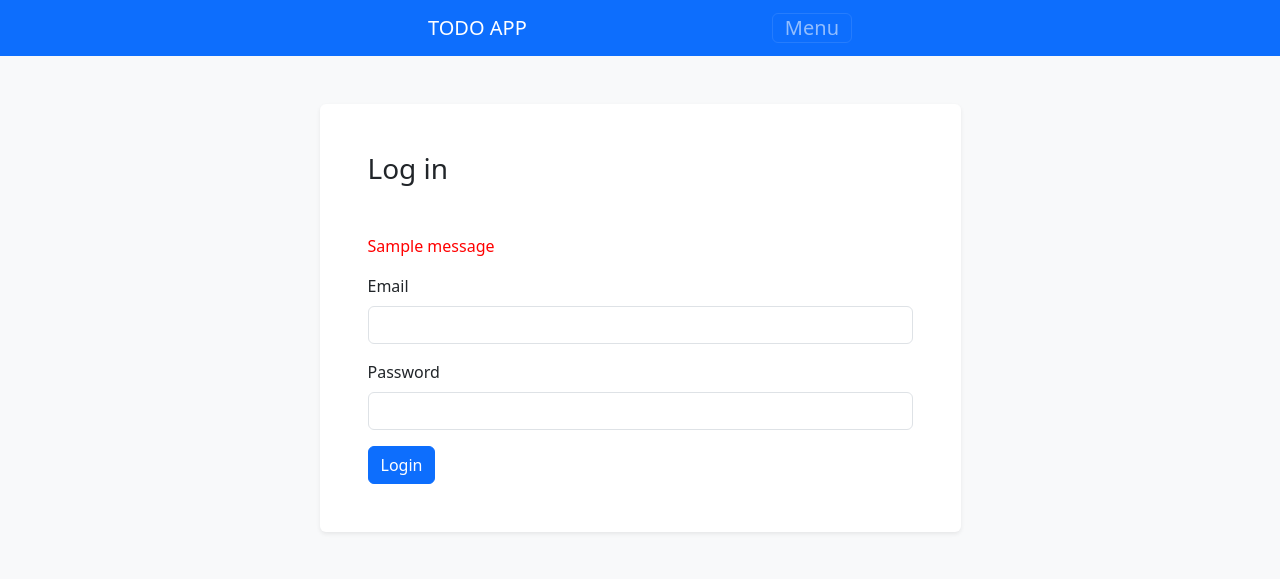
After one commit to takshrana/To-do-List, a Flask app: page /login in a window 1280 px wide. The commit adds this page. Shown: the top 579 px of the page. Run offline with Flask 3, Linux system fonts and the light colour scheme; tables that the repository leaves empty hold one stand-in row (values such as "Sample post"); one stand-in notice (Sample message) is shown; some libraries are stand-ins or nearby versions.

Commit message:
Login Feature with personal Todo List

```diff
--- /dev/null
+++ b/forms.py
@@ -0,0 +1,15 @@
+from flask_wtf import FlaskForm
+from wtforms import StringField, SubmitField, PasswordField
+from wtforms.validators import DataRequired, URL
+
+
+class RegisterForm(FlaskForm):
+    email = StringField("Email", validators=[DataRequired()])
+    password = PasswordField("Password", validators=[DataRequired()])
+    submit = SubmitField("Register")
+
+
+class LoginForm(FlaskForm):
+    email = StringField("Email", validators=[DataRequired()])
+    password = PasswordField("Password", validators=[DataRequired()])
+    submit = SubmitField("Login")
--- a/main.py
+++ b/main.py
@@ -1,24 +1,107 @@
-from flask import Flask, render_template, url_for, request, redirect
+from flask import Flask, render_template, url_for, request, redirect, flash
+from flask_bootstrap import Bootstrap5
 from flask_sqlalchemy import SQLAlchemy
+from sqlalchemy.orm import relationship
+from flask_login import LoginManager, UserMixin, login_user, current_user, logout_user, login_required
+from functools import wraps
+from forms import RegisterForm, LoginForm
+from werkzeug.security import generate_password_hash, check_password_hash
 import os
 
+
 app = Flask(__name__)
+Bootstrap5(app)
+login_manager = LoginManager()
+login_manager.init_app(app)
 
-
+app.config['SECRET_KEY'] = os.environ.get("FLASK_KEY")
 app.config['SQLALCHEMY_DATABASE_URI'] = os.environ.get("DB_URI", 'sqlite:///todo.db')
 db = SQLAlchemy()
 db.init_app(app)
 
 
+class TodoUser(db.Model, UserMixin):
+    __tablename__ = "todo_user_table"
+    id = db.Column(db.Integer, primary_key=True)
+    email = db.Column(db.String(100), unique=True, nullable=False)
+    password = db.Column(db.String(100), nullable=False)
+
+    todo = relationship("Todo", back_populates="user")
+
+
 class Todo(db.Model):
+    __tablename__ = "todo_list"
     id = db.Column(db.Integer, primary_key=True)
     title = db.Column(db.String(100))
     complete = db.Column(db.Boolean)
+    user_id = db.Column(db.Integer, db.ForeignKey("todo_user_table.id"))
+
+    user = relationship("TodoUser", back_populates="todo")
+
+
+def user_required(function):
+    @wraps(function)
+    def wrapper(*args, **kwargs):
+        if current_user.is_authenticated:
+            return function(*args, **kwargs)
+        else:
+            return redirect(url_for('login'))
+    return wrapper
+
+
+@login_manager.user_loader
+def load_user(user_id):
+    return db.get_or_404(TodoUser, user_id)
+
+
+@app.route('/register', methods=['GET', 'POST'])
+def register():
+    form = RegisterForm()
+
+    if form.validate_on_submit():
+        if db.session.execute(db.select(TodoUser).filter_by(email=form.email.data)).scalar():
+            flash("Email already registered.")
+        else:
+            saltPass = generate_password_hash(password=form.password.data, method='pbkdf2:sha256', salt_length=8)
+
+            new_user = form.email.data
+            user = TodoUser(email=new_user,password=saltPass)
+
+            db.session.add(user)
+            db.session.commit()
+            login_user(user)
+            return redirect(url_for('index'))
+
+    return render_template("register.html", form=form)
+
+
+@app.route('/login', methods=['GET', 'POST'])
+def login():
+    form = LoginForm()
+    if form.validate_on_submit():
+        user = db.session.execute(db.select(TodoUser).filter_by(email=form.email.data)).scalar()
+        if user:
+            if check_password_hash(user.password, form.password.data):
+                login_user(user)
+                return redirect(url_for('index'))
+            else:
+                flash("Wrong password. Try Again.")
+        else:
+            flash("Email does not exist, pls register.")
+    return render_template("login.html", form=form)
+
+
+@app.route('/logout')
+def logout():
+    logout_user()
+    return redirect(url_for('index'))
 
 
 @app.route('/')
+@user_required
+@login_required
 def index():
-    todo_list = Todo.query.all()
+    todo_list = current_user.todo
     return render_template('index.html', todo_list=todo_list)
 
 
@@ -27,16 +110,21 @@ def about():
     return render_template('about.html')
 
 
-@app.route('/add', methods = ['POST'])
+@app.route('/add', methods=['POST'])
+@user_required
+@login_required
 def add():
-    title = request.form.get('title')
-    new_todo = Todo(title=title, complete=False)
-    db.session.add(new_todo)
-    db.session.commit()
+    title = request.form.get('title').strip()
+    if title:
+        new_todo = Todo(title=title, complete=False, user_id=current_user.id)
+        db.session.add(new_todo)
+        db.session.commit()
     return redirect(url_for('index'))
 
 
 @app.route('/update/<int:id>')
+@user_required
+@login_required
 def update(id):
     todo = Todo.query.filter_by(id=id).first()
     todo.complete = not todo.complete
@@ -45,6 +133,8 @@ def update(id):
 
 
 @app.route('/delete/<int:id>')
+@user_required
+@login_required
 def delete(id):
     todo = Todo.query.filter_by(id=id).first()
     db.session.delete(todo)
--- a/templates/base.html
+++ b/templates/base.html
@@ -4,17 +4,54 @@
   <title>Todo App - {% block title %}{% endblock %}</title>
   <link href="https://cdn.jsdelivr.net/npm/bootstrap@5.3.2/dist/css/bootstrap.min.css" rel="stylesheet" integrity="sha384-T3c6CoIi6uLrA9TneNEoa7RxnatzjcDSCmG1MXxSR1GAsXEV/Dwwykc2MPK8M2HN" crossorigin="anonymous">
   <script src="https://cdn.jsdelivr.net/npm/bootstrap@5.3.2/dist/js/bootstrap.bundle.min.js" integrity="sha384-C6RzsynM9kWDrMNeT87bh95OGNyZPhcTNXj1NW7RuBCsyN/o0jlpcV8Qyq46cDfL" crossorigin="anonymous"></script>
+  {{ bootstrap.load_css() }}
   <link rel="stylesheet" href="{{ url_for('static', filename='style.css') }}">
 </head>
 
   <nav class="navbar bg-primary" data-bs-theme="dark">
     <div class="container-fluid">
-      <a class="navbar-brand" href="#">
+      <a class="navbar-brand" href="{{url_for('index')}}">
         TODO APP
       </a>
-    </div>
-  </nav>
-<div class="container-fluid">
+      <button
+          class="navbar-toggler"
+          type="button"
+          data-bs-toggle="collapse"
+          data-bs-target="#navbarResponsive"
+          aria-controls="navbarResponsive"
+          aria-expanded="false"
+          aria-label="Toggle navigation"
+        >
+          Menu
+          <i class="fas fa-bars"></i>
+        </button>
+        <div class="collapse navbar-collapse" id="navbarResponsive">
+          <ul class="navbar-nav ms-auto py-4 py-lg-0">
+            {% if not current_user.is_authenticated %}
+            <li class="nav-item">
+              <a
+                class="nav-link px-lg-3 py-3 py-lg-4"
+                href="{{ url_for('login') }}"
+                >Login</a
+              >
+            </li>
+            <li class="nav-item">
+              <a
+                class="nav-link px-lg-3 py-3 py-lg-4"
+                href="{{ url_for('register') }}"
+                >Register</a
+              >
+            </li>
+            {% else %}
+            <li class="nav-item">
+              <a
+                class="nav-link px-lg-3 py-3 py-lg-4"
+                href="{{ url_for('logout') }}"
+                >Log Out</a
+              >
+            </li>
+            {% endif %}
+      </div>
+    </nav>
 {% block content %}
 {% endblock %}
-</div>
--- a/templates/index.html
+++ b/templates/index.html
@@ -3,7 +3,9 @@
   {% block title %} Home {% endblock %}
 {% endblock %}
 {% block content %}
-  <form class="form-todo" action="/add" method="post">
+<div class="container-fluid">
+
+<form class="form-todo" action="/add" method="post">
   <div class="mb-3">
     <label for="title" class="form-label">Title</label>
     <input type="text" class="form-control" id="title" name="title">
@@ -24,4 +26,5 @@
     <a class="btn btn-danger" href="/delete/{{ todo.id }}">Delete</a>
   {% endfor %}
 
+</div>
 {% endblock %}
--- /dev/null
+++ b/templates/login.html
@@ -0,0 +1,33 @@
+{% from 'bootstrap5/form.html' import render_form %}
+{% extends 'base.html' %}
+
+{% block content %}
+<!-- Login 2 - Bootstrap Brain Component -->
+<div class="bg-light py-3 py-md-5 py-xl-8">
+  <div class="container">
+    <div class="row justify-content-md-center">
+      <div class="col-12 col-md-11 col-lg-8 col-xl-7 col-xxl-6">
+        <div class="bg-white p-4 p-md-5 rounded shadow-sm">
+          <div class="row">
+            <div class="col-12">
+              <div class="mb-5">
+                <h3>Log in</h3>
+              </div>
+              {% with messages = get_flashed_messages() %}
+              {% if messages %}
+                {% for message in messages %}
+                  <p style="color:red">{{ message }}</p>
+                {% endfor %}
+              {% endif %}
+            {% endwith %}
+            </div>
+          </div>
+          {{ render_form(form, novalidate=True) }}
+        </div>
+      </div>
+    </div>
+  </div>
+</div>
+
+
+{% endblock %}
```
Also changed, not shown: requirements.txt (+7 -3 lines), templates/register.html (added, +33 -0 lines), static/style.css (line endings or trailing spaces).
